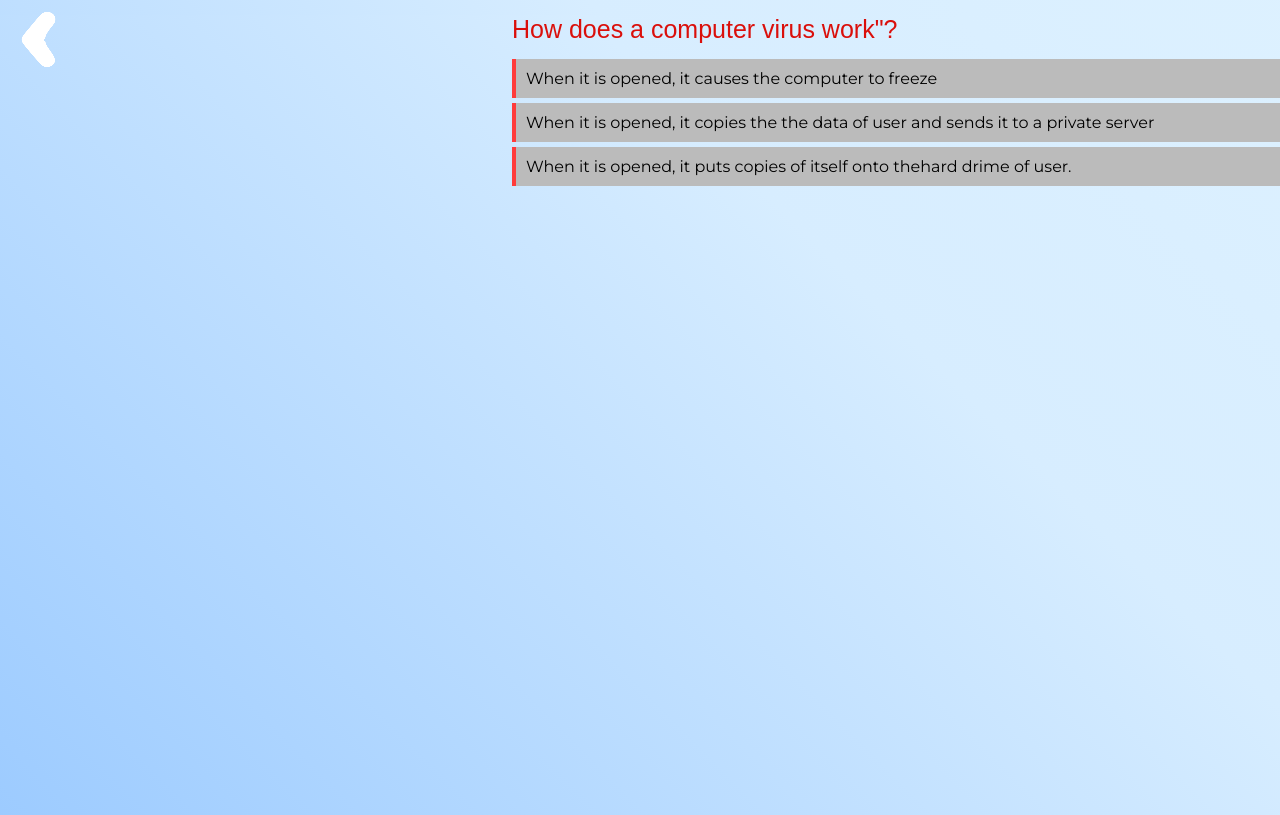
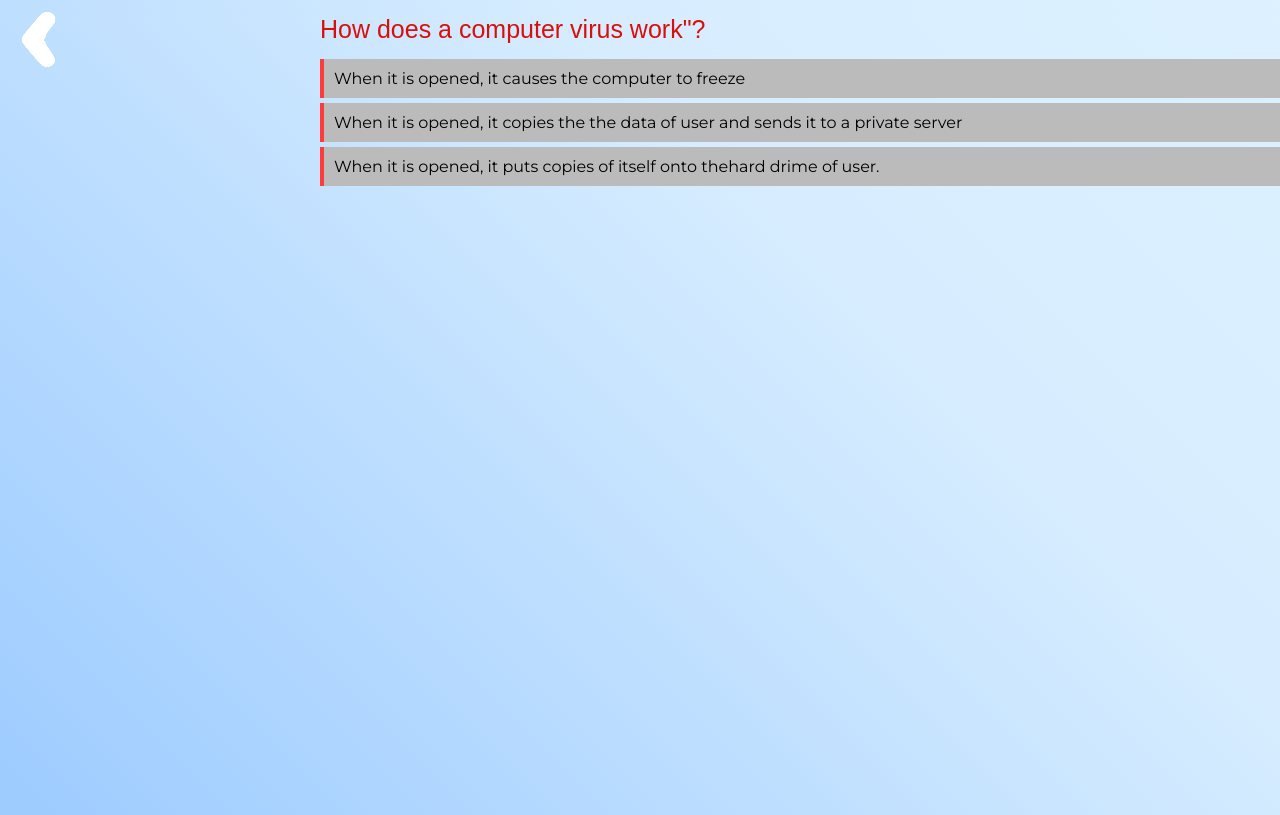
Before and after one commit to ctrlr-official/CtrlR, a React app: page /quiz in a window 1280 px wide. Built offline with nearby package versions, Linux system fonts and the light colour scheme.

Commit message:
Update QuizMain.css

```diff
--- a/src/Components/Quiz/QuizMain.css
+++ b/src/Components/Quiz/QuizMain.css
@@ -1,5 +1,5 @@
 .Content{
-margin-left: 40%;
+margin-left: 25%;
 }
 
 .NextStep{
```
